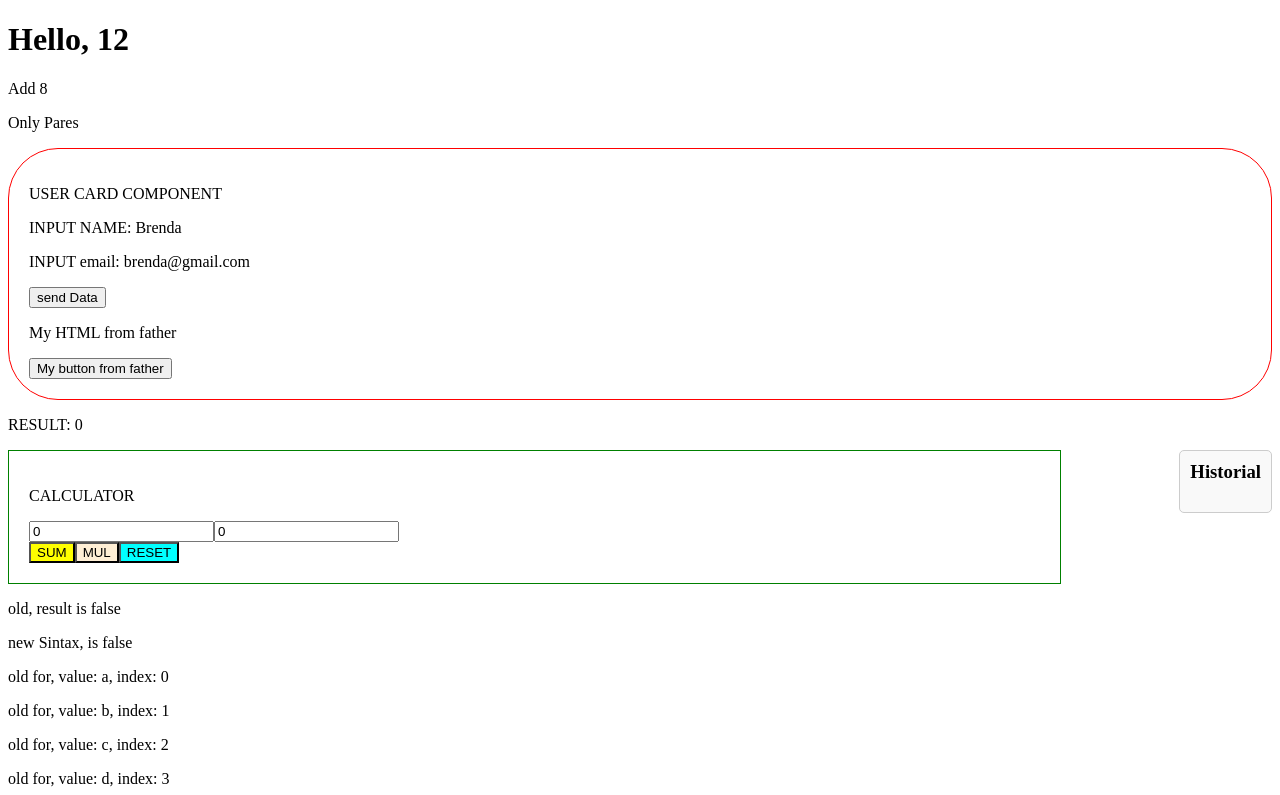
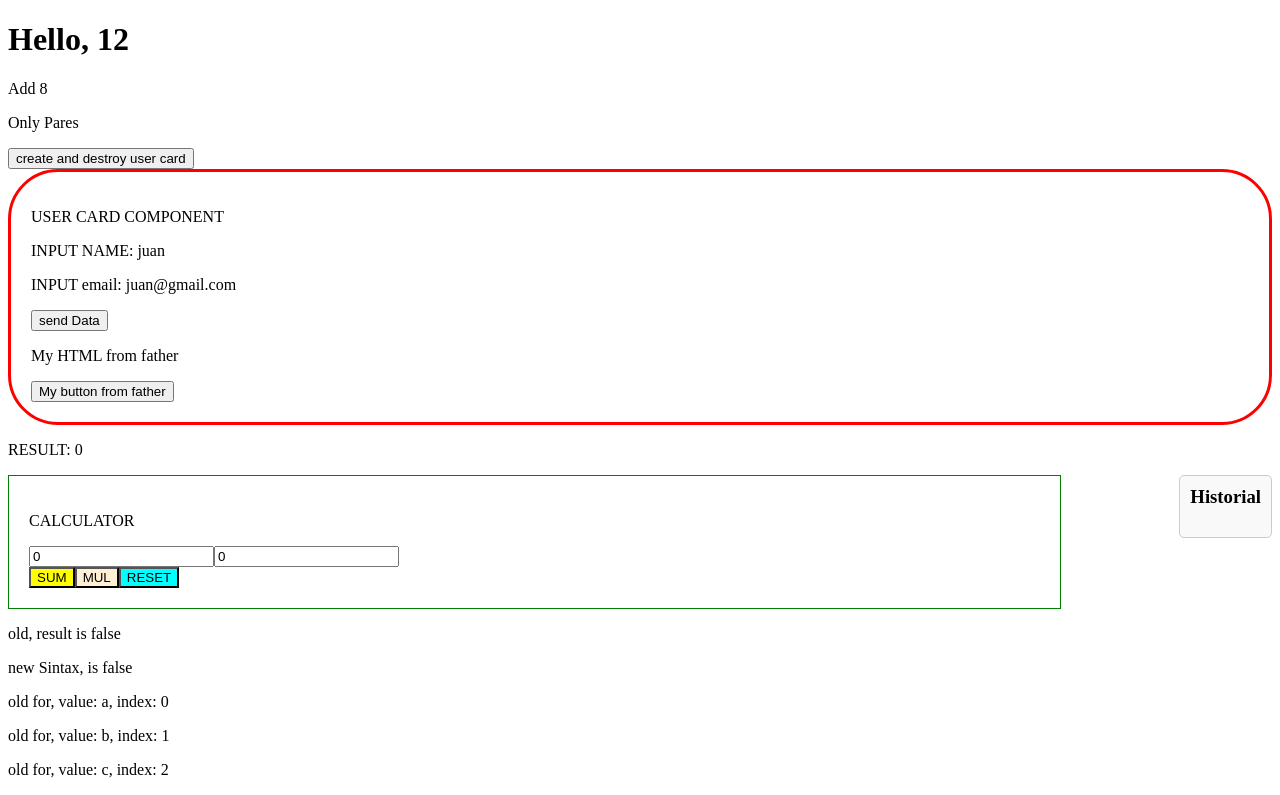
Before and after one commit to Khenya/Angular_Course-, an Angular app: page / in a window 1280 px wide. Shown: the top 795 px of the page. Built offline with nearby package versions, Linux system fonts and the light colour scheme.

Commit message:
[30-09-2024] Task: OnInit, OnDestroy, Constructor

```diff
--- a/src/app/app.component.html
+++ b/src/app/app.component.html
@@ -4,11 +4,20 @@
 
 <p>Only Pares {{ getArray() }}</p>
 
-<user-card name="Brenda" [email]="'brenda@gmail.com'" (sendData)="receiveData($event)">
+<!-- <user-card name="Brenda" [email]="'brenda@gmail.com'" (sendData)="receiveData($event)">
     <p>My HTML from father</p>
     <button>My button from father</button>
-</user-card>
+</user-card> -->
 
+<button (click)="userCardCreated = !userCardCreated">create and destroy user card</button>
+@if(userCardCreated) {
+  <user-card name="juan" [email]="'juan@gmail.com'" (sendData)="receiveData($event)">
+    <p>My HTML from father</p>
+    <button>My button from father</button>
+  </user-card>
+} @else {
+  <p>user card destroyed</p>
+}
 
 <p>RESULT: {{result}}</p>
 <calculator (sum)="onResult($event)" (mul)="onResult($event)" (reset)="onResult($event)">
--- a/src/app/app.component.ts
+++ b/src/app/app.component.ts
@@ -20,6 +20,7 @@
 })
 
 export class AppComponent {
+  userCardCreated: boolean = true
   result:number = 0;
   title:number = 10;
   animals: string[] = ["a", "s", "d", "f", "g", "h"]
@@ -54,12 +55,12 @@
 
   constructor(){
     const {name,age} = this.person
-    console.log('desestructuracion: ', name, age)
+    // console.log('desestructuracion: ', name, age)
     let both = [...this.students,...this.parents]
-    console.log('spreed operator: ', both)
-    console.log('REST operator: ', this.sum(2,4,6))
-    console.log('Nullish Coalesing:',  this.var2 ?? this.var3  )
-    console.log('OR:', this.var2 || this.var1)
+    // console.log('spreed operator: ', both)
+    // console.log('REST operator: ', this.sum(2,4,6))
+    // console.log('Nullish Coalesing:',  this.var2 ?? this.var3  )
+    // console.log('OR:', this.var2 || this.var1)
     // console.log('subtract ', this.subtract(8,4))
 
     // console.log('MAP:', this.animals.map( (animal:string) => ( animal + 'new')    ))
--- a/src/app/user-card/user-card.component.scss
+++ b/src/app/user-card/user-card.component.scss
@@ -1,5 +1,5 @@
 .user-card{
-    border: 1px solid red;
+    border: 3px solid red;
     border-radius: 50px;
     padding: 20px;
 }
--- a/src/app/user-card/user-card.component.ts
+++ b/src/app/user-card/user-card.component.ts
@@ -1,5 +1,4 @@
-import { Component, EventEmitter, Input, OnInit, Output } from '@angular/core';
-import { CommonModule } from '@angular/common';
+import { Component, EventEmitter, Input, OnDestroy, OnInit, Output } from "@angular/core";
 
 @Component({
   selector: 'user-card',
@@ -8,19 +7,25 @@
   templateUrl: './user-card.component.html',
   styleUrl: './user-card.component.scss'
 })
-export class UserCardComponent implements OnInit {
+export class UserCardComponent implements OnInit, OnDestroy {
 
   @Input() name:string = ''
   @Input() email:string = ''
 
   @Output() sendData = new EventEmitter()
 
+  password:string = ''
+
   constructor (){
     console.log('user card constructor')
   }
 
   ngOnInit(): void {
-    console.log('user card on init')
+    console.log("user card on init");
+  }
+
+  ngOnDestroy(): void {
+    console.log('user card Destroy')
   }
 
   public onSendData(){
```
